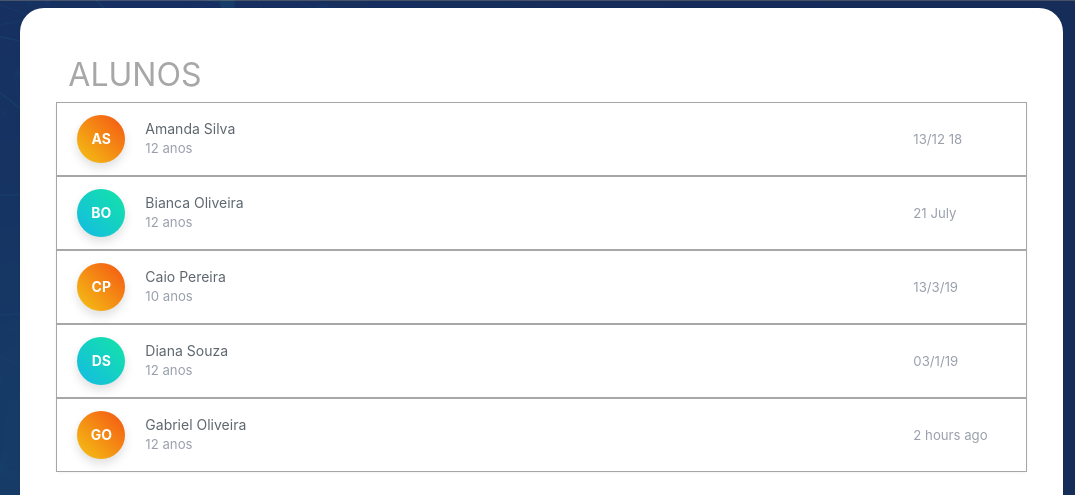
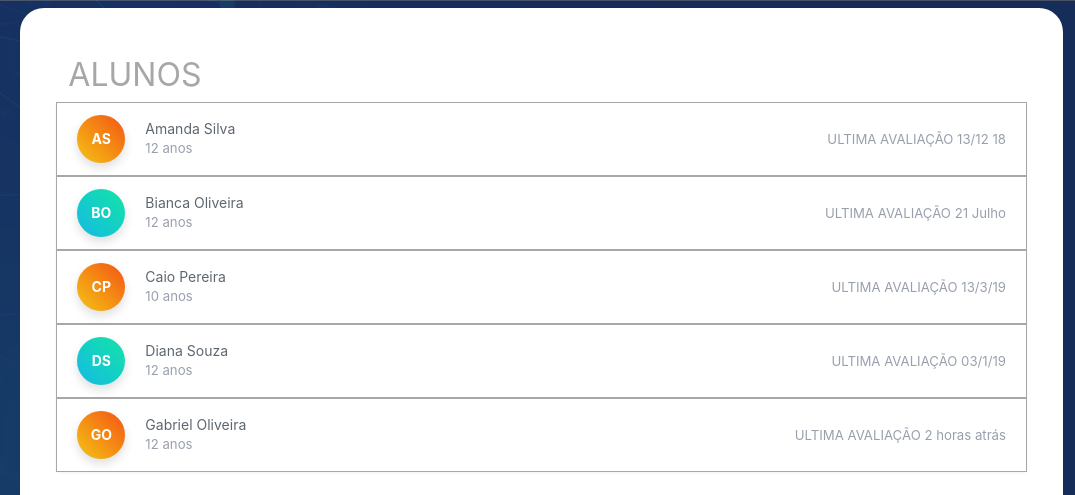
Before and after one commit to echinen/neuromap, a plain HTML site: page frontend/school/students/index.html in a window 1280 px wide. Shown: the top 495 px of the page, 205-1280 px from the left. Drawn offline with Linux system fonts and the light colour scheme; no server answers; files whose address does not match are found by name.

Commit message:
ultima avaliaao texto

```diff
--- a/frontend/school/students/index.html
+++ b/frontend/school/students/index.html
@@ -45,7 +45,7 @@
                                     <div class="item-except text-muted text-sm h-1x">12 anos</div>
                                 </div>
                                 <div class="no-wrap">
-                                    <div class="item-date text-muted text-sm d-none d-md-block">13/12 18</div>
+                                    <div class="item-date text-muted text-sm d-none d-md-block">ULTIMA AVALIAÇÃO 13/12 18</div>
                                 </div>
                               </div>
                               <div class="list-item" data-id="7">
@@ -55,7 +55,7 @@
                                     <div class="item-except text-muted text-sm h-1x">12 anos</div>
                                 </div>
                                 <div class="no-wrap">
-                                    <div class="item-date text-muted text-sm d-none d-md-block">21 July</div>
+                                    <div class="item-date text-muted text-sm d-none d-md-block">ULTIMA AVALIAÇÃO 21 Julho</div>
                                 </div>
                               </div>
                               <div class="list-item" data-id="17">
@@ -65,7 +65,7 @@
                                     <div class="item-except text-muted text-sm h-1x">10 anos</div>
                                 </div>
                                 <div class="no-wrap">
-                                    <div class="item-date text-muted text-sm d-none d-md-block">13/3/19</div>
+                                    <div class="item-date text-muted text-sm d-none d-md-block">ULTIMA AVALIAÇÃO 13/3/19</div>
                                 </div>
                               </div>
                               <div class="list-item" data-id="16">
@@ -75,7 +75,7 @@
                                     <div class="item-except text-muted text-sm h-1x">12 anos</div>
                                 </div>
                                 <div class="no-wrap">
-                                    <div class="item-date text-muted text-sm d-none d-md-block">03/1/19</div>
+                                    <div class="item-date text-muted text-sm d-none d-md-block">ULTIMA AVALIAÇÃO 03/1/19</div>
                                 </div>
                               </div>
                               <div class="list-item" data-id="4">
@@ -85,7 +85,7 @@
                                     <div class="item-except text-muted text-sm h-1x">12 anos</div>
                                 </div>
                                 <div class="no-wrap">
-                                    <div class="item-date text-muted text-sm d-none d-md-block">2 hours ago</div>
+                                    <div class="item-date text-muted text-sm d-none d-md-block">ULTIMA AVALIAÇÃO 2 horas atrás</div>
                                 </div>
                               </div>
                           </div>
```
Also changed, not shown: frontend/school/red-flags/index.html (+4 -4 lines).
